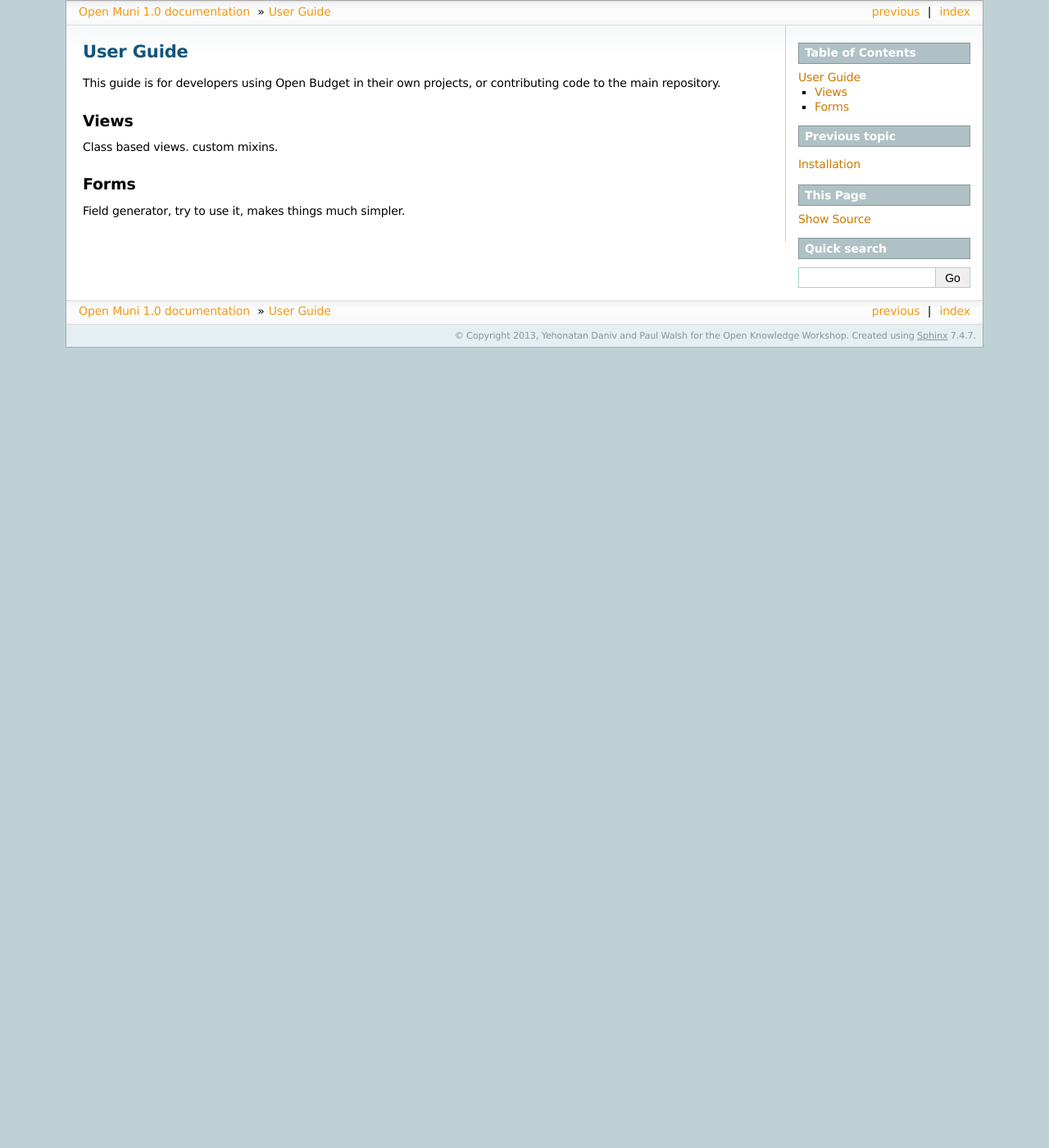
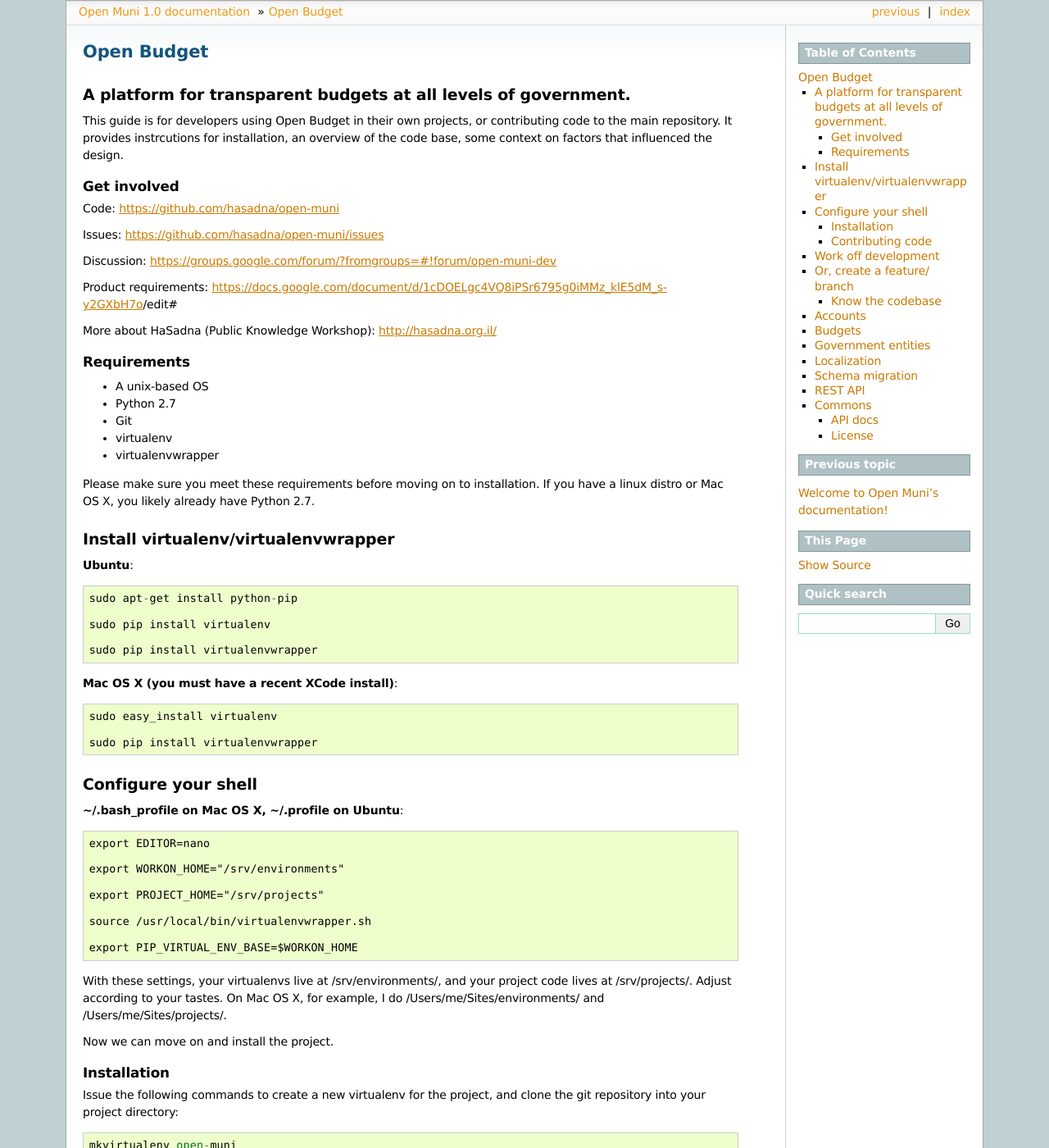
Before and after one commit to pwalsh/openbudgets, a Sphinx documentation site: the page built from docs/guide/index.rst, in a window 1280 px wide and 1400 px high. Shown: the whole window at 82% size. Built offline with Sphinx 7.4.7, drawn with Linux system fonts in a browser that asks for light colours; some of the changed text lies outside the part shown.

Commit message:
Updating documentation stuff

```diff
--- a/docs/guide/index.rst
+++ b/docs/guide/index.rst
@@ -1,14 +1,171 @@
-User Guide
-==========
+Open Budget
+===========
 
-This guide is for developers using Open Budget in their own projects, or contributing code to the main repository.
+A platform for transparent budgets at all levels of government.
+~~~~~~~~~~~~~~~~~~~~~~~~~~~~~~~~~~~~~~~~~~~~~~~~~~~~~~~~~~~~~~~
 
-Views
------
+This guide is for developers using Open Budget in their own projects, or contributing code to the main repository. It provides instrcutions for installation, an overview of the code base, some context on factors that influenced the design.
 
-Class based views. custom mixins.
+Get involved
+------------
 
-Forms
------
+Code: https://github.com/hasadna/open-muni
 
-Field generator, try to use it, makes things much simpler.
+Issues: https://github.com/hasadna/open-muni/issues
+
+Discussion: https://groups.google.com/forum/?fromgroups=#!forum/open-muni-dev
+
+Product requirements: https://docs.google.com/document/d/1cDOELgc4VQ8iPSr6795g0iMMz_klE5dM_s-y2GXbH7o/edit#
+
+More about HaSadna (Public Knowledge Workshop): http://hasadna.org.il/
+
+Requirements
+------------
+
+* A unix-based OS
+* Python 2.7
+* Git
+* virtualenv
+* virtualenvwrapper
+
+Please make sure you meet these requirements before moving on to installation. If you have a linux distro or Mac OS X, you likely already have Python 2.7.
+
+Install virtualenv/virtualenvwrapper
+~~~~~~~~~~~~~~~~~~~~~~~~~~~~~~~~~~~~
+
+**Ubuntu**::
+
+    sudo apt-get install python-pip
+
+    sudo pip install virtualenv
+
+    sudo pip install virtualenvwrapper
+
+
+**Mac OS X (you must have a recent XCode install)**::
+
+    sudo easy_install virtualenv
+
+    sudo pip install virtualenvwrapper
+
+
+Configure your shell
+~~~~~~~~~~~~~~~~~~~~
+
+**~/.bash_profile on Mac OS X, ~/.profile on Ubuntu**::
+
+    export EDITOR=nano
+
+    export WORKON_HOME="/srv/environments"
+
+    export PROJECT_HOME="/srv/projects"
+
+    source /usr/local/bin/virtualenvwrapper.sh
+
+    export PIP_VIRTUAL_ENV_BASE=$WORKON_HOME
+
+With these settings, your virtualenvs live at /srv/environments/, and your project code lives at /srv/projects/. Adjust according to your tastes. On Mac OS X, for example, I do /Users/me/Sites/environments/ and /Users/me/Sites/projects/.
+
+Now we can move on and install the project.
+
+Installation
+------------
+
+Issue the following commands to create a new virtualenv for the project, and clone the git repository into your project directory::
+
+    mkvirtualenv open-muni
+
+    mkdir /srv/projects/open-muni
+
+    setvirtualenvproject /srv/environments/open-muni /srv/projects/open-muni
+
+    cdproject
+
+    git clone git@github.com:hasadna/open-muni.git .
+
+**Important: Note the "." at the end of the git clone directive.**
+
+And continuing, we'll install all the project requirements into our virtualenv, populate our intial database, and run a server for the project::
+
+    pip install -r requirements.txt
+
+    python manage.py syncdb --migrate
+
+    python manage.py runserver
+
+Right now you can see the app at the following address in your browser::
+
+    http://127.0.0.1:8000/
+
+
+Contributing code
+-----------------
+
+We are following the Git Flow paradigm for managing branches, deployment code, etc. This keeps things ordered and logical and makes it easy to see at a glance what is being worked on, what a pull request is addressing, and so on.
+
+Read more about Git Flow:
+
+http://nvie.com/posts/a-successful-git-branching-model/
+
+Git Flow (and Open Muni) essentials:
+
+Open Muni always have at least two branches available in the public repo: "master" and "development".
+
+Master is for *production* - you should not ever be working off master. Master is the domain of the repository maintainers only.
+
+Work off development
+~~~~~~~~~~~~~~~~~~~~
+
+If you read the post on Git Flow above, you can see the reasoning in the approach. If you want to make small bug fixes, enhancements, do them on your "develop" branch, and then submit a pull request when your code is finished.
+
+Or, create a feature/ branch
+~~~~~~~~~~~~~~~~~~~~~~~~~~~~
+If you are tackling a specific feature, or a larger issue, it is good practice to branch off "develop" into your own dedicated "feature/" branch. Then, when you code is ready, submit a pull request for this branch.
+
+For example, if you want to add a new feature to allow bookmarking of any page. First, make sure you are on the "develop" branch. Then, create a feature branch like so:
+
+git checkout -b feature/bookmarks
+
+Now, write all your code for bookmarks, and when ready, you can submit a pull request for "feature/bookmarks".
+
+Again, see the original post about Git Flow for more:
+
+http://nvie.com/posts/a-successful-git-branching-model/
+
+Some GUI version control apps, such as Source Tree for OS X, integrate Git Flow into the app, making it even easier to follow the principles.
+
+
+Know the codebase
+-----------------
+
+Accounts
+~~~~~~~~
+
+Budgets
+~~~~~~~
+
+Government entities
+~~~~~~~~~~~~~~~~~~~
+
+Localization
+~~~~~~~~~~~~
+
+model trans
+
+Schema migration
+~~~~~~~~~~~~~~~~
+
+REST API
+~~~~~~~~
+
+Commons
+~~~~~~~
+
+
+API docs
+--------
+
+Should be autogenerated from docstrings
+
+License
+-------
--- a/docs/index.rst
+++ b/docs/index.rst
@@ -13,7 +13,6 @@
 .. toctree::
    :maxdepth: 2
 
-   installation/index
    guide/index
 
 
```
Also changed, not shown: README.rst (+13 -60 lines), docs/installation/index.rst (deleted, +0 -15 lines).
